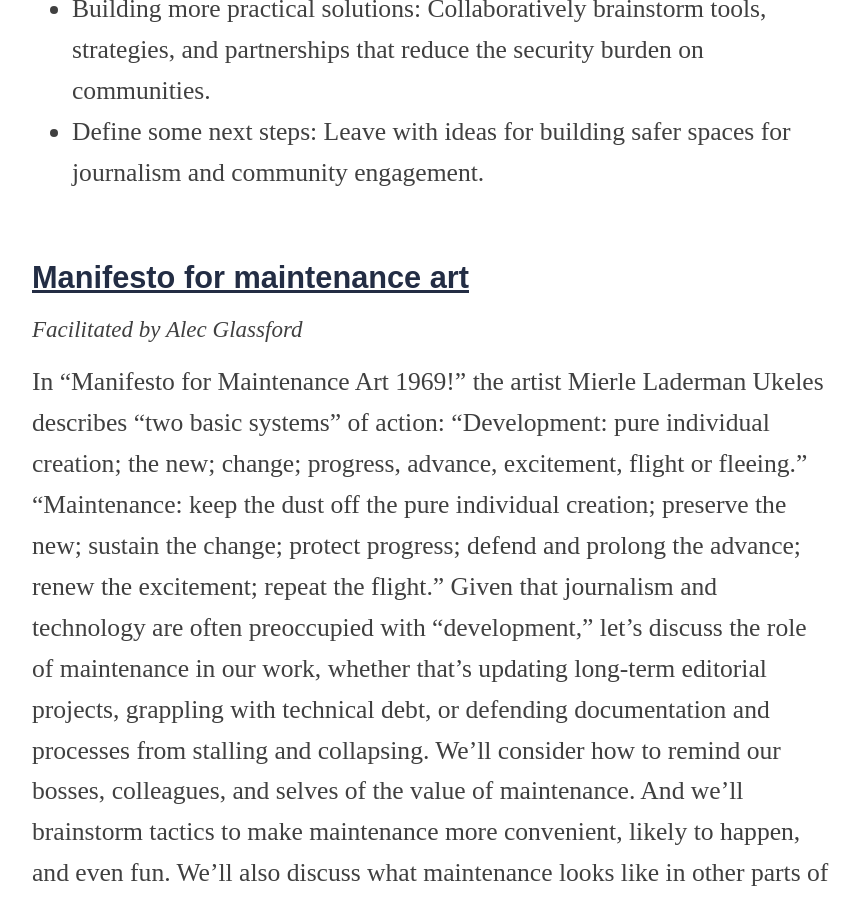
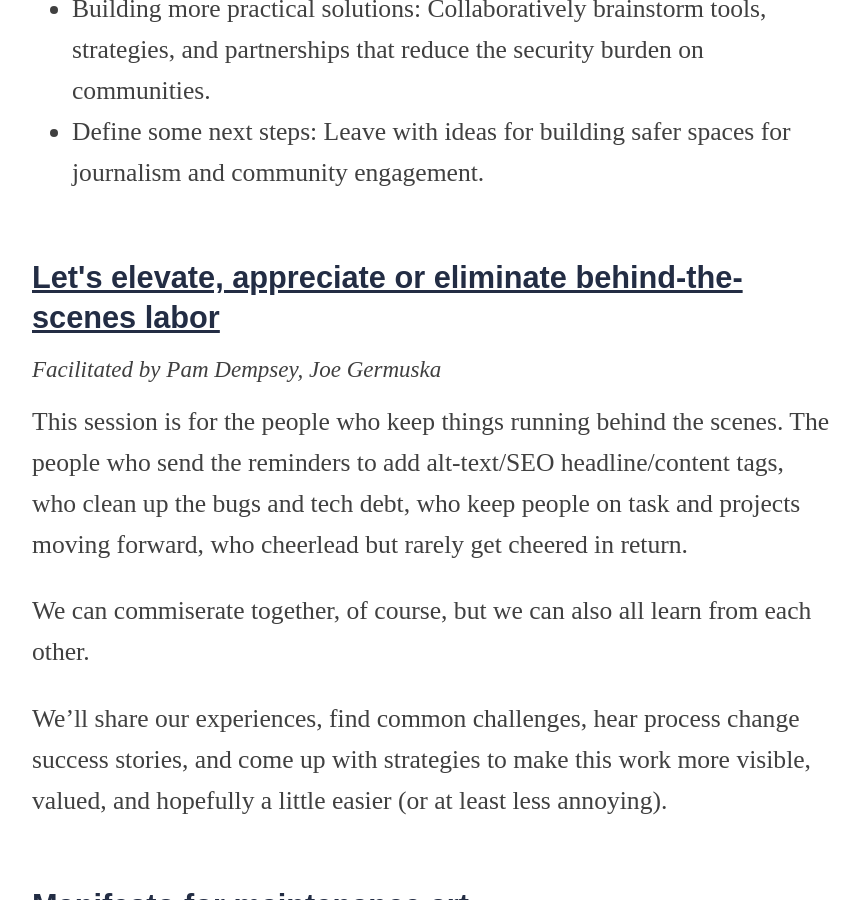
Before and after one commit to OpenNews/srccon-2025, a Jekyll site: the page built from program.md, in a window 1280 px wide and 900 px high, scrolled down 13295 px. Shown: the whole window, without its empty margins (208-1068 px from the left). Built offline with Jekyll 4.4.1, drawn with Linux system fonts in a browser that asks for light colours; nearby versions of some CDN libraries; some web fonts are replaced.

Commit message:
update program

```diff
--- a/_data/sessions.yml
+++ b/_data/sessions.yml
@@ -102,6 +102,16 @@
         "description": "Digital threats against journalists and the communities they serve are escalating globally. This isn't just about authoritarian states anymore; it's a global crisis demanding better practices in journalism. This conversation brings together journalists, community members, and technologists to forge some solutions together.\n We'll move beyond general discussion to focus on concrete action:\n - Hear from practitioners: Real stories of how digital threats are impacting people right now, in the US and other countries.\n - Understand community needs: Dive into the specific safety and security challenges faced by diverse communities.\n - Building more practical solutions: Collaboratively brainstorm tools, strategies, and partnerships that reduce the security burden on communities.\n - Define some next steps: Leave with ideas for building safer spaces for journalism and community engagement."
     },
     {
+        "id": "elevate-bts-labor",
+        "title": "Let's elevate, appreciate or eliminate behind-the-scenes labor",
+        "facilitators": "Pam Dempsey, Joe Germuska",
+        "description": "This session is for the people who keep things running behind the scenes. The people who send the reminders to add alt-text/SEO headline/content tags, who clean up the bugs and tech debt, who keep people on task and projects moving forward, who cheerlead but rarely get cheered in return.
+
+        \n We can commiserate together, of course, but we can also all learn from each other.
+
+        \n We'll share our experiences, find common challenges, hear process change success stories, and come up with strategies to make this work more visible, valued, and hopefully a little easier (or at least less annoying)."
+    },
+    {
         "id": "manifesto-maintenance-art",
         "title": "Manifesto for maintenance art",
         "facilitators": "Alec Glassford",
```
